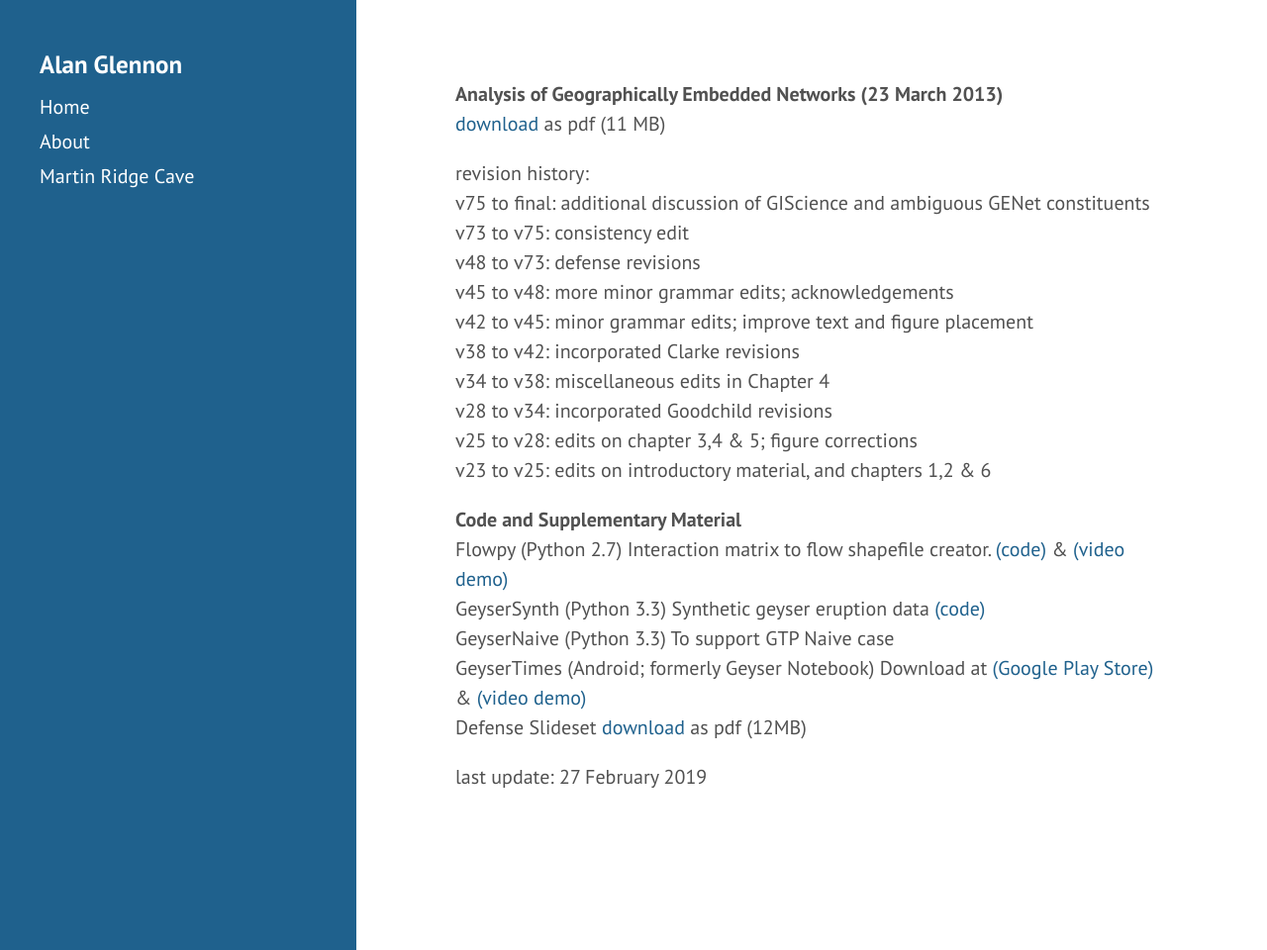
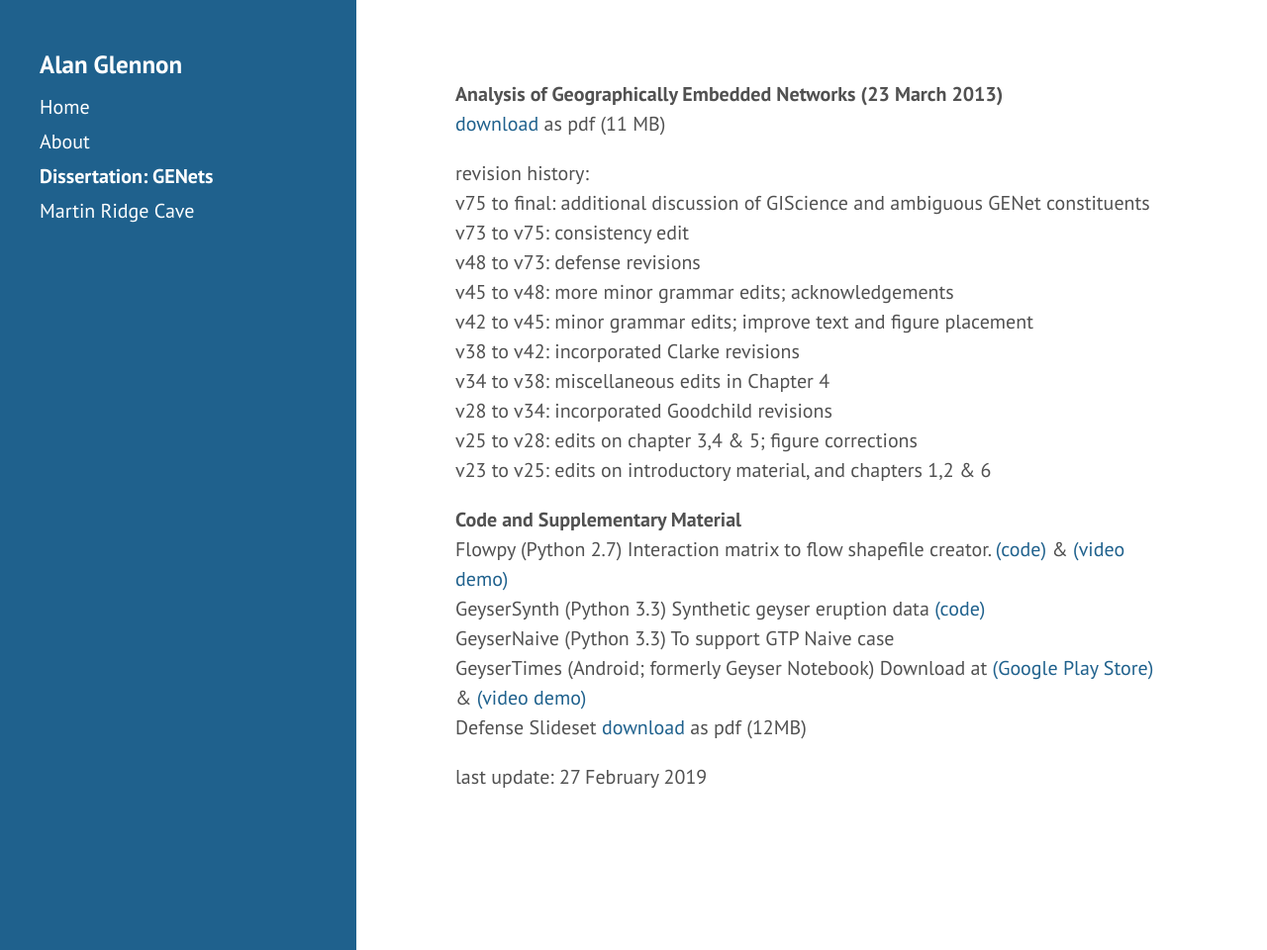
Before and after one commit to glennon/glennon.github.io, a Jekyll site: the page built from genets.md, in a window 1280 px wide and 960 px high. Shown: the whole window at 99% size. Built offline with Jekyll 4.4.1, drawn with Linux system fonts in a browser that asks for light colours; our own code applies the rules of GitHub Pages for plain Markdown files.

Commit message:
Update genets.md

```diff
--- a/genets.md
+++ b/genets.md
@@ -1,6 +1,6 @@
 ---
 layout: page
-title: Dissertation: GENets
+title: "Dissertation: GENets"
 ---
 
 <P>
```
